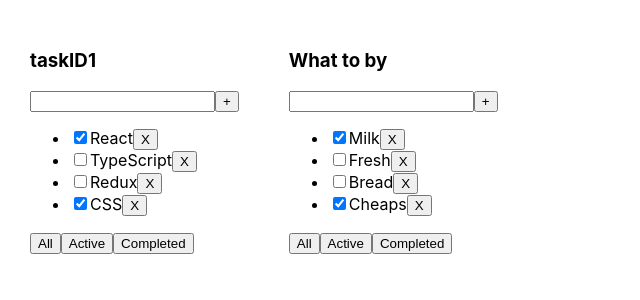
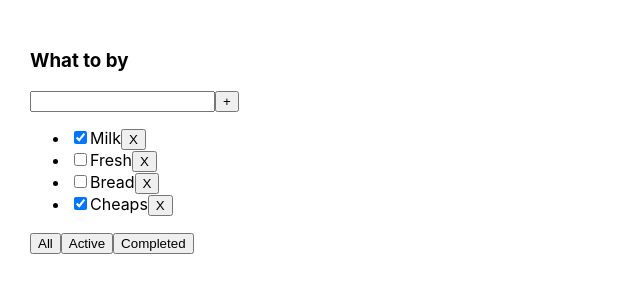
Before and after one commit to Kamyshev-Vitaliy/todo-list-monday, a React (Create React App) app: page / in a window 1280 px wide. Shown: the top 300 px of the page, without its empty margins (0-640 px from the left). Built offline with nearby package versions, Linux system fonts and the light colour scheme.

Commit message:
repetition of the sheet

```diff
--- a/src/App.tsx
+++ b/src/App.tsx
@@ -29,10 +29,10 @@ export const App = () => {
 
   return (
     <div className="App">
-      <TodoList title={[taskKey1]}
-                task={task[taskKey1]}
-                deleteTasksItem={deleteTasksItem}
-                key={taskKey1}/>
+      {/*<TodoList title={[taskKey1]}*/}
+      {/*          task={task[taskKey1]}*/}
+      {/*          deleteTasksItem={deleteTasksItem}*/}
+      {/*          key={taskKey1}/>*/}
 
       <TodoList title={'What to by'}
                 task={task[taskKey2]}
```
